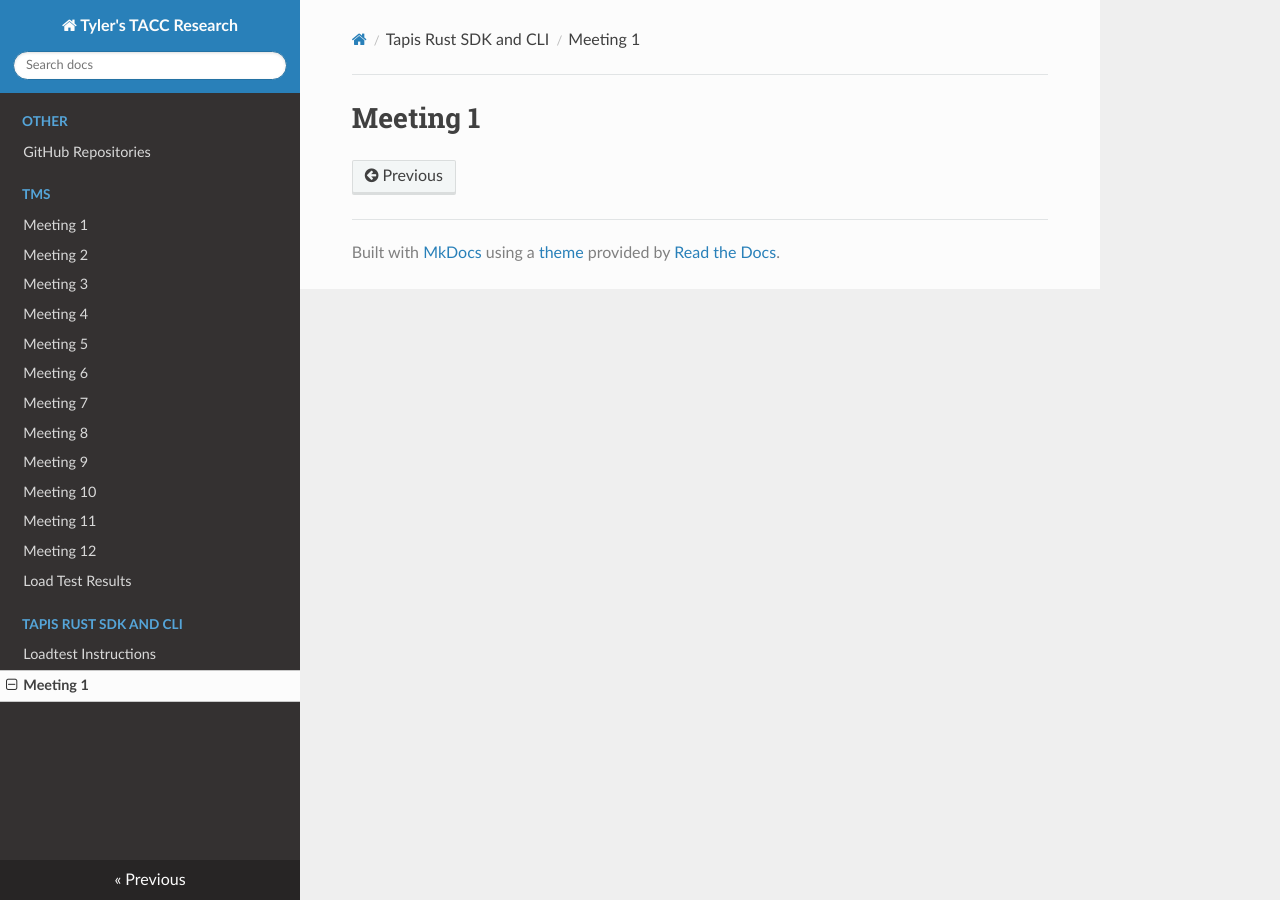
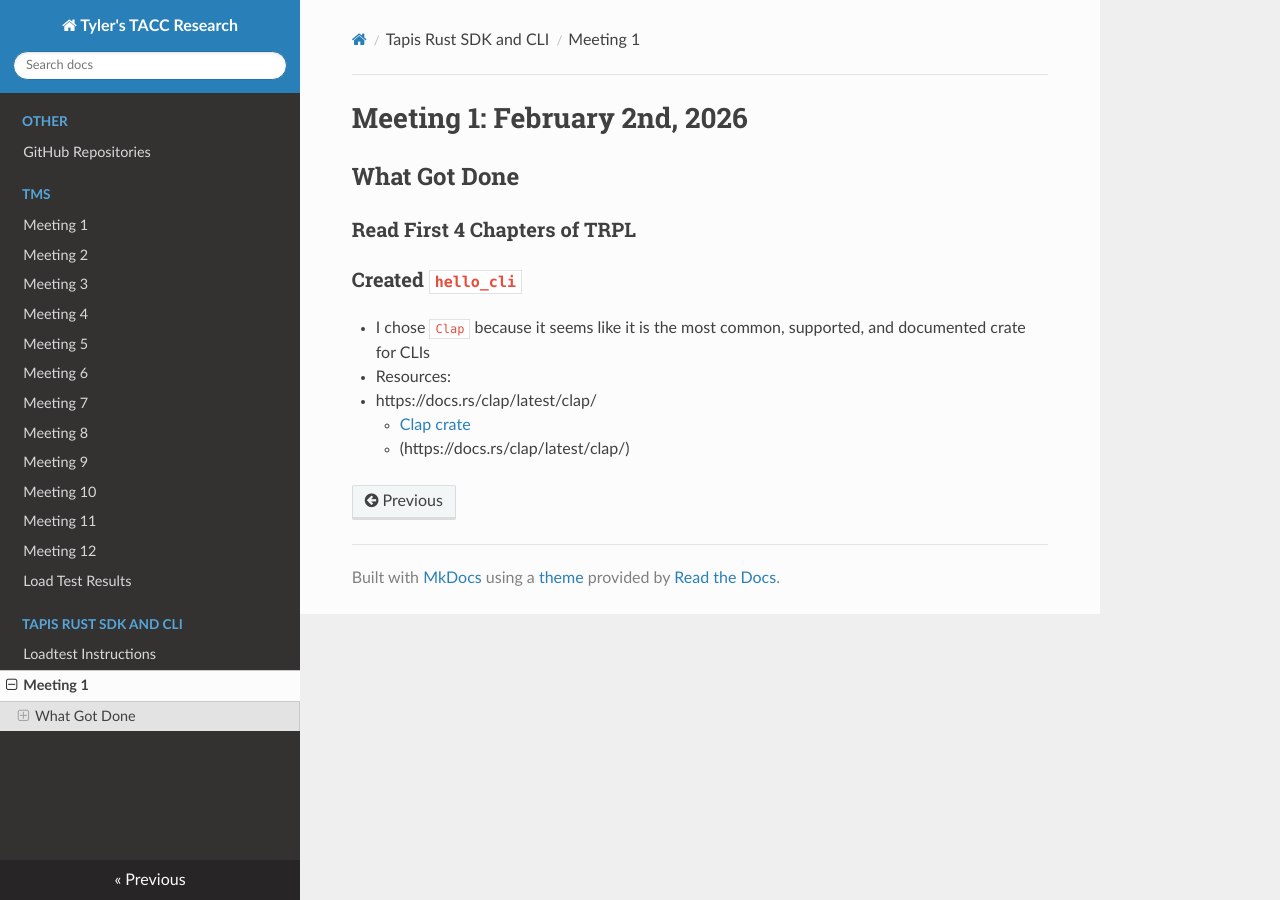
Before and after one commit to tyler0852/tylers-tacc-research, an MkDocs documentation site: the page built from docs/tapis/meeting-1.md, in a window 1280 px wide. Built offline with MkDocs 1.6.1, drawn with Linux system fonts in a browser that asks for light colours; nearby versions of some CDN libraries.

Commit message:
Revise Meeting 1 notes with date and accomplishments
Updated meeting notes to include date and completed tasks.

```diff
--- a/docs/tapis/meeting-1.md
+++ b/docs/tapis/meeting-1.md
@@ -1 +1,14 @@
-# Meeting 1
+# Meeting 1: February 2nd, 2026
+
+## What Got Done
+
+### Read First 4 Chapters of TRPL
+
+### Created `hello_cli`
+
+- I chose `Clap` because it seems like it is the most common, supported, and documented crate for CLIs
+
+- Resources:
+- https://docs.rs/clap/latest/clap/
+    - [Clap crate](https://docs.rs/clap/latest/clap/)
+    - (https://docs.rs/clap/latest/clap/)
```
